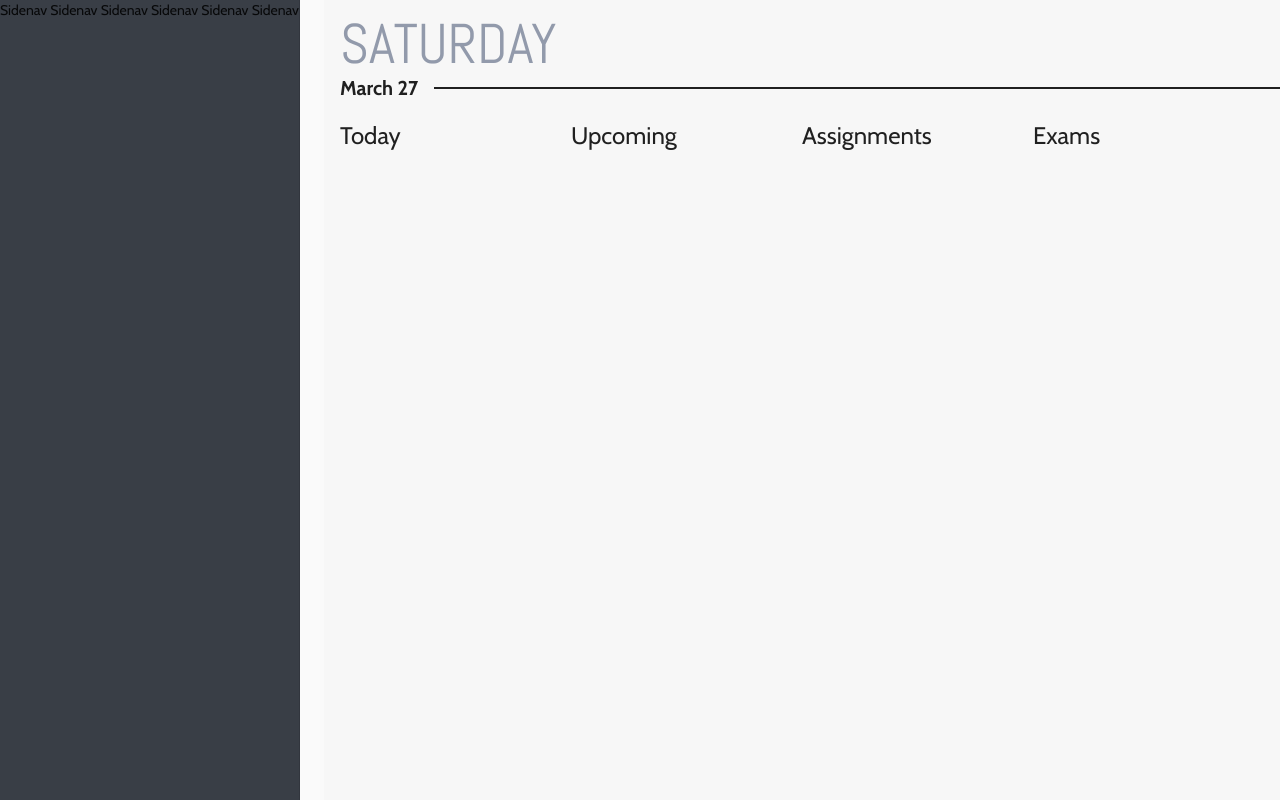
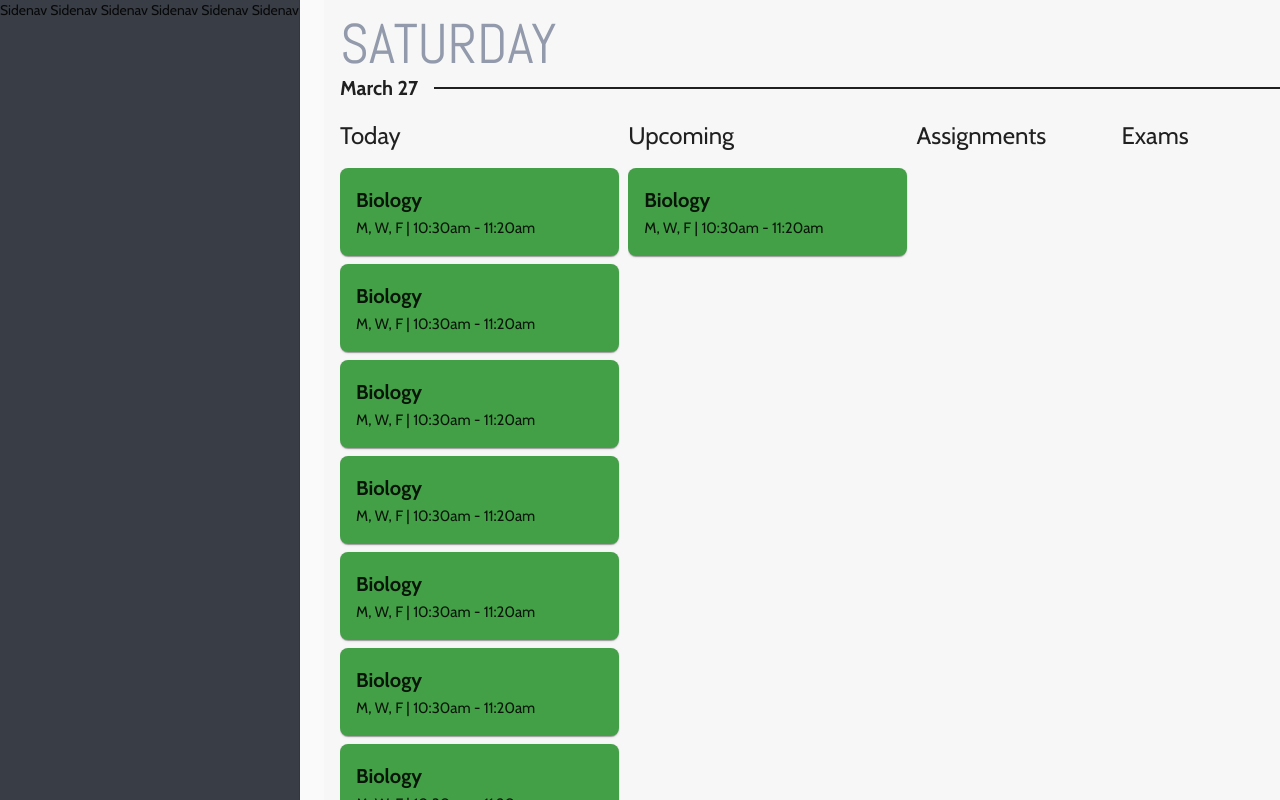
Before and after one commit to john17727/Seiri-Web, an Angular app: page / in a window 1280 px wide. Built offline with nearby package versions, Linux system fonts and the light colour scheme.

Commit message:
Fixed the issue where overflowing content would make the parent grow. Fixed with min-height: 0.

```diff
--- a/src/app/app.component.scss
+++ b/src/app/app.component.scss
@@ -8,4 +8,5 @@
 
 .content {
     height: 100vh;
+    overflow-y: hidden;
 }
--- /dev/null
+++ b/src/app/components/course-card/course-card.component.html
@@ -0,0 +1,5 @@
+
+<mat-card class="course">
+    <h2 class="title">Biology</h2>
+    <h4>M, W, F | 10:30am - 11:20am</h4>
+</mat-card>
--- /dev/null
+++ b/src/app/components/course-card/course-card.component.scss
@@ -0,0 +1,9 @@
+.mat-card {
+    background-color: #43a047;
+    margin-bottom: .5rem;
+    margin-right: .1rem;
+}
+
+.title {
+    margin: 0;
+}
--- /dev/null
+++ b/src/app/components/course-card/course-card.component.ts
@@ -0,0 +1,15 @@
+import { Component, OnInit } from '@angular/core';
+
+@Component({
+  selector: 'app-course-card',
+  templateUrl: './course-card.component.html',
+  styleUrls: ['./course-card.component.scss']
+})
+export class CourseCardComponent implements OnInit {
+
+  constructor() { }
+
+  ngOnInit(): void {
+  }
+
+}
--- a/src/app/pages/dashboard/dashboard.component.html
+++ b/src/app/pages/dashboard/dashboard.component.html
@@ -9,9 +9,24 @@
     <div class="content">
         <div class="col">
             <h1 class="col-header">Today</h1>
+            <div class="col-list">
+                <app-course-card></app-course-card>
+                <app-course-card></app-course-card>
+                <app-course-card></app-course-card>
+                <app-course-card></app-course-card>
+                <app-course-card></app-course-card>
+                <app-course-card></app-course-card>
+                <app-course-card></app-course-card>
+                <app-course-card></app-course-card>
+                <app-course-card></app-course-card>
+                <app-course-card></app-course-card>
+            </div>
         </div>
         <div class="col">
             <h1 class="col-header">Upcoming</h1>
+            <div class="col-list">
+                <app-course-card></app-course-card>
+            </div>
         </div>
         <div class="col">
             <h1 class="col-header">Assignments</h1>
--- a/src/app/pages/dashboard/dashboard.component.scss
+++ b/src/app/pages/dashboard/dashboard.component.scss
@@ -1,4 +1,10 @@
+.page {
+    display: flex;
+    flex-direction: column;
+}
+
 .header {
+    flex: 0 1 auto;
     padding: 1rem 0 0 1rem;
 }
 
@@ -24,11 +30,47 @@
 }
 
 .content {
-    margin: 1rem;
+    min-height: 0;
+    flex: 1 1 auto;
+    margin: 1rem 1rem 0;
     display: flex;
     flex-direction: row;
 }
 
 .col {
-    flex: 1;
+    display: flex;
+    flex-direction: column;
+    min-height: 0;
+    flex: 1 1 auto;
+    margin-right: .5rem;
 }
+
+.col-header {
+    flex: 0 1 auto;
+}
+
+.col-list {
+    min-height: 0;
+    flex: 1 1 auto;
+    overflow-y: auto;
+}
+
+.col-list::-webkit-scrollbar {
+    width: 8px;
+    height: 8px;
+    border-radius: 30px;
+    background-color: #eeeeee;
+  }
+
+  .col-list::-webkit-scrollbar-thumb {
+    border-radius: 30px;
+    background-color: #393E46; // Put your color
+  }
+
+  .col-list::-webkit-scrollbar-button,
+  .col-list::-webkit-scrollbar-track,
+  .col-list::-webkit-scrollbar-track-piece,
+  .col-list::-webkit-scrollbar-corner,
+  .col-list::-webkit-resizer {
+    display: none;
+  }
--- a/src/styles.scss
+++ b/src/styles.scss
@@ -89,7 +89,7 @@ body {
 
 .page {
   position:absolute;
-  height:auto;
+  height:100vh;
   bottom:0;
   top:0;
   left:0;
@@ -104,3 +104,8 @@ body {
 hr {
   border-style: solid;
 }
+
+.mat-card {
+  border-radius: 8px !important;
+  background-color: #EEEEEE;
+}
```
Also changed, not shown: src/app/app.module.ts (+7 -2 lines), 1 other file (tests, documents, lock files or other folders).
